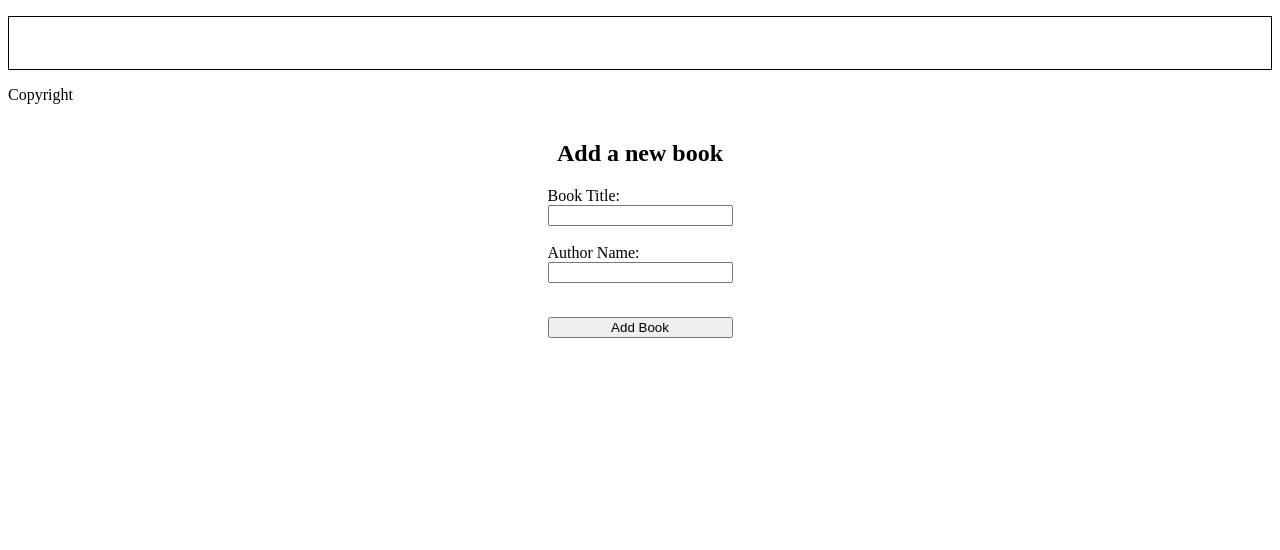
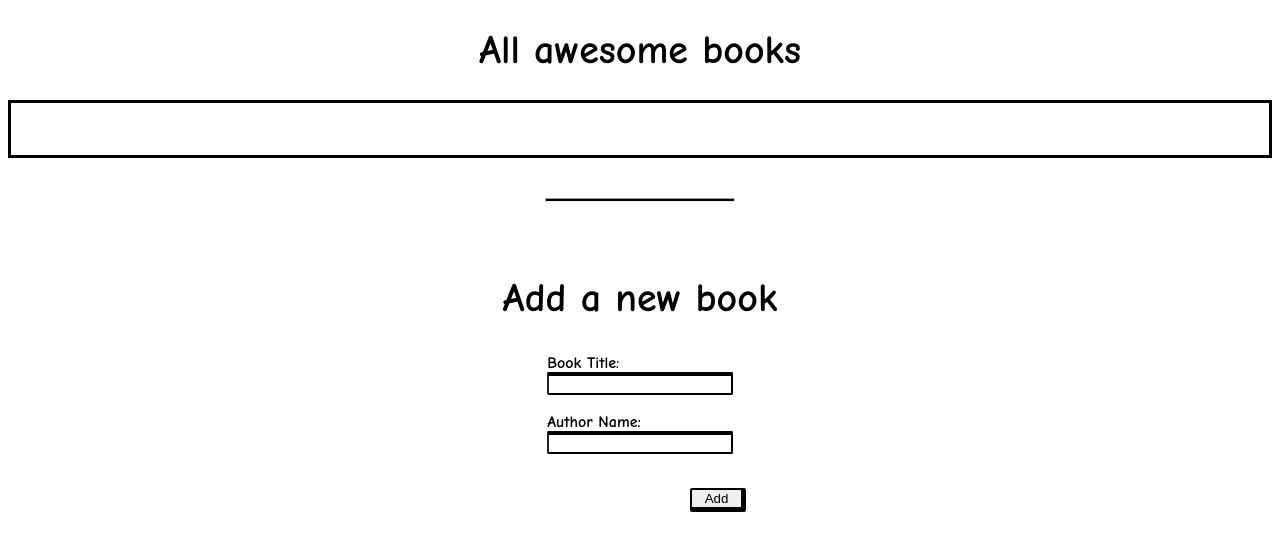
Before and after one commit to CarlosZ96/Awesome_books, a website: page index.html in a window 1280 px wide. Drawn offline with Linux system fonts and the light colour scheme.

Commit message:
Add css styles to the page

```diff
--- a/index.html
+++ b/index.html
@@ -7,16 +7,20 @@
   <meta name="viewport" content="width=device-width, initial-scale=1.0">
   <title>Awesome Books - Joaquin and Carlos </title>
   <link rel="stylesheet" href="style.css">
+  <link rel="preconnect" href="https://fonts.googleapis.com">
+  <link rel="preconnect" href="https://fonts.gstatic.com" crossorigin>
+  <link href="https://fonts.googleapis.com/css2?family=Comic+Neue:wght@700&family=IBM+Plex+Serif:ital,wght@1,300&family=Lato:ital,wght@0,100;0,300;0,400;0,700;0,900;1,100;1,300;1,400;1,700;1,900&family=Roboto:wght@100&display=swap" rel="stylesheet">
 </head>
 
 <body>
   <main>
+    <h1>All awesome books</h1>
     <div id="list" class="list">
       <!-- <h2>All awesome books</h2> -->
       <ul id="bookList"></ul>
     </div>
     </div>
-    <p>Copyright</p>
+    <hr class="line">
   </main>
   <div id="add_new" class="add_new">
     <h2>Add a new book</h2>
@@ -28,7 +32,7 @@
         <label for="authorName">Author Name:</label>
         <input type="text" id="authorName" required><br>
       </div>
-      <button type="submit" id="addBtn">Add Book</button>
+      <button class="btn" type="submit" id="addBtn">Add</button>
     </form>
   </div>
   <script src="./index.js"></script>
--- a/style.css
+++ b/style.css
@@ -2,6 +2,10 @@
 ::before,
 ::after {
   box-sizing: border-box;
+}
+
+body {
+  font-family: 'Comic Neue', cursive;
 }
 
 .list {
@@ -9,9 +13,24 @@
   flex-direction: column;
   align-items: center;
   gap: 1rem;
-  border: solid 1px black;
+  border: solid 3px black;
   margin-top: 1rem;
   padding: 1rem 0;
+  font-family: 'Comic Neue', cursive;
+}
+
+h1 {
+  display: flex;
+  justify-content: center;
+  font-size: 40px;
+  font-family: 'Comic Neue', cursive;
+  font-weight: 700;
+}
+
+h2 {
+  font-size: 40px;
+  font-family: 'Comic Neue', cursive;
+  font-weight: 700;
 }
 
 .add_new {
@@ -46,3 +65,39 @@
   justify-content: space-between;
   width: 100%;
 }
+
+.removeBtn {
+  border-right: 5px solid black;
+  border-bottom: 5px solid black;
+  border-top: 2px solid black;
+  border-left: 2px solid black;
+  border-radius: 2px;
+}
+
+.btn {
+  border-right: 5px solid black;
+  border-bottom: 5px solid black;
+  border-top: 2px solid black;
+  border-left: 2px solid black;
+  border-radius: 2px;
+  width: 30%;
+  display: flex;
+  margin-left: 143px;
+  justify-content: center;
+}
+
+input {
+  border-right: 2px solid black;
+  border-bottom: 2px solid black;
+  border-top: 4px solid black;
+  border-left: 4epx solid black;
+  border-radius: 2px;
+}
+
+.line {
+  background-color: black;
+  padding: 1px;
+  width: 15%;
+  margin-top: 40px;
+  margin-bottom: 40px;
+}
```
